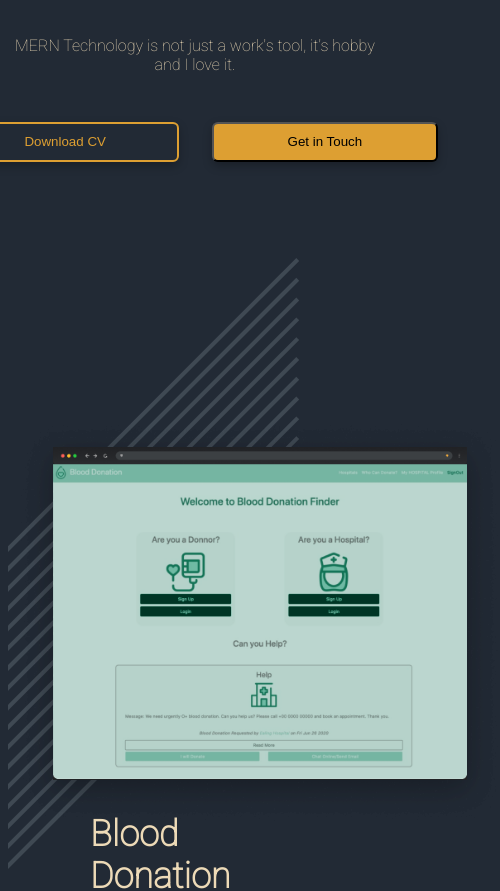
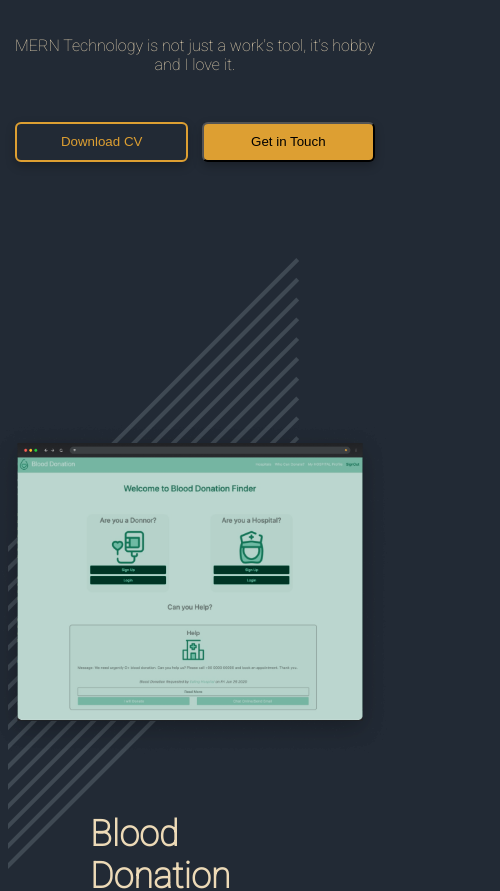
Before and after one commit to susanmiss/SusanOfficialWebsite, a React (Create React App) app: page / in a window 390 px wide. Shown: the part 1400-2291 px from the top of the page, 500 px wide, since content can reach past the window. Built offline with nearby package versions, Linux system fonts and the light colour scheme.

Commit message:
Fix styling

```diff
--- a/src/App.css
+++ b/src/App.css
@@ -27,8 +27,10 @@ body{
 }
 
 @media screen and (max-width: 500px) {
-  /* body{
-      margin-left: 50px;
-  } */
+  body{
+    max-width: 30em;
+    overflow-x: hidden;
 
 }
+
+}
--- a/src/style/About.css
+++ b/src/style/About.css
@@ -52,3 +52,13 @@
     background: #222A35;
     color: #DD9F32;
 }
+
+@media screen and (max-width: 500px) {
+    #btn-cv{
+        margin-right: 1em;
+    }
+
+  }
+  #btn-get-in-touch, #btn-cv{
+      width: 13em;
+  }
--- a/src/style/Projects.css
+++ b/src/style/Projects.css
@@ -84,10 +84,10 @@ h2{
     max-width: 40.5em;
 }
 
+
+
 @media screen and (max-width: 500px) {
-    /* body{
-        margin: 0;
-    } */
+
     .row{
         margin: 0;
         margin-bottom: 100px;
@@ -105,8 +105,8 @@ h2{
     }
 
     .cf img{
-        max-width: 30em;
-        margin-left: -20px;
+        max-width: 25em;
+        margin-left: -50px;
     }
 
 
```
